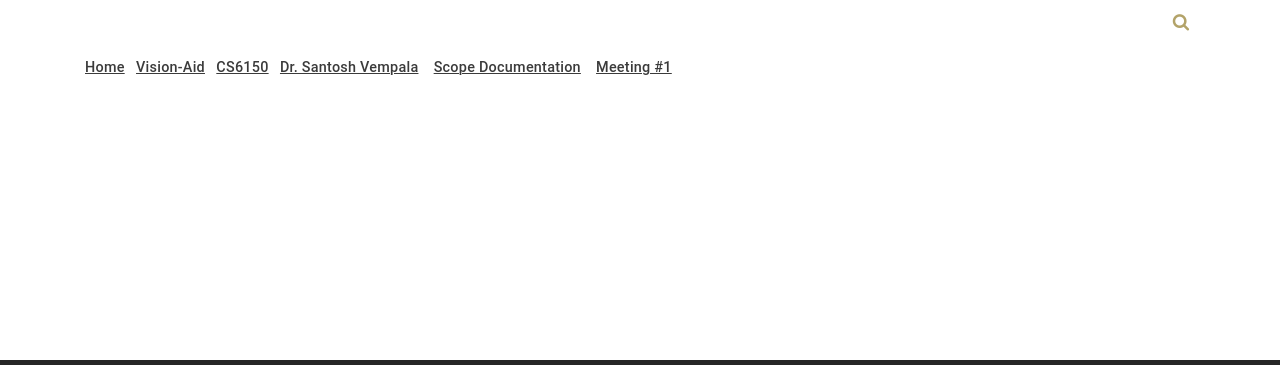
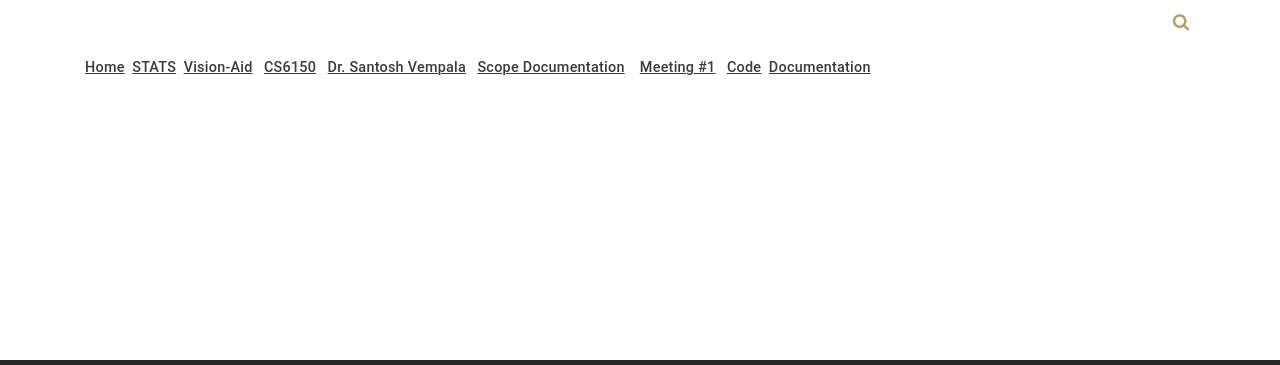
Before and after one commit to Deathspanker911/VisionAid, a plain HTML site: page index.html in a window 1280 px wide. Shown: the part 150-515 px from the top of the page. Drawn offline with Linux system fonts and the light colour scheme; a web font is replaced by a local one.

Commit message:
Structure

```diff
--- a/index.html
+++ b/index.html
@@ -163,15 +163,17 @@ id="edit-submit--2" value="GO" type="submit"> </div>
                   <nav class="breadcrumb " role="navigation" aria-labelledby="system-breadcrumb">
                     <h2 id="system-breadcrumb" class="visually-hidden">Breadcrumb</h2>
                     <ol>
-                      <li> <a href="https://main.d2xllwuvp5nqt9.amplifyapp.com">Home</a>&nbsp;&nbsp;&nbsp;
+                      <li> <a href="https://main.d2xllwuvp5nqt9.amplifyapp.com">Home</a>&nbsp;&nbsp;
+                        <a href="https://main.d2xllwuvp5nqt9.amplifyapp.com">STATS</a>&nbsp;&nbsp;
                         <a href="https://visionaid.org/">Vision-Aid</a>&nbsp;&nbsp;&nbsp;
                         <a <a="" href="https://omscs.gatech.edu/cs-6150-computing-good">CS6150</a>&nbsp;&nbsp;&nbsp;
                         <a href="https://www.cc.gatech.edu/people/santosh-vempala">Dr.
-                          Santosh Vempala</a>&nbsp;&nbsp;&nbsp;&nbsp; <a href="https://drive.google.com/file/d/1eE7PI1rXBXHjZuFMgO0jBrtdncy5Gykx/view?usp=sharing"
+                          Santosh Vempala</a>&nbsp;&nbsp;&nbsp; <a href="https://drive.google.com/file/d/1eE7PI1rXBXHjZuFMgO0jBrtdncy5Gykx/view?usp=sharing"
 
                           target="_blank">Scope Documentation</a>&nbsp;&nbsp;&nbsp;&nbsp;
                         <a href="https://drive.google.com/file/d/1K7TJe2DYcQU2MWIPG9rWxyUAkJ2el3yZ/view?usp=sharing">Meeting
-                          #1</a> </li>
+                          #1</a>&nbsp;&nbsp;&nbsp; <a href="https://main.d2xllwuvp5nqt9.amplifyapp.com">Code</a>&nbsp;&nbsp;
+                        <a href="https://main.d2xllwuvp5nqt9.amplifyapp.com">Documentation</a>&nbsp;&nbsp;</li>
                     </ol>
                   </nav>
                 </div>
```
Also changed, not shown: 1 other file.
